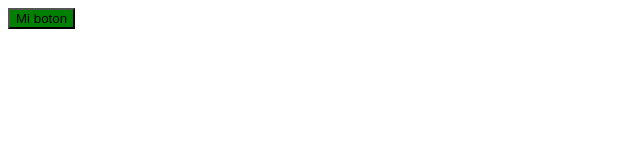
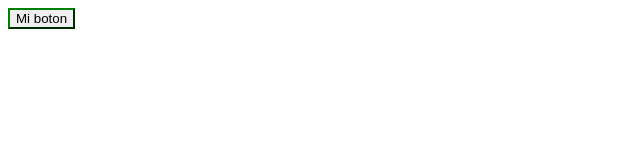
Before and after one commit to javind9/ProyectoAngularTutorial, an Angular app: page / in a window 1280 px wide. Shown: the top 160 px of the page, without its empty margins (0-640 px from the left). Built offline with nearby package versions, Linux system fonts and the light colour scheme.

Commit message:
style binding dependiendo de una variable; ?true, :false

```diff
--- a/src/app/app.component.ts
+++ b/src/app/app.component.ts
@@ -3,17 +3,13 @@ import { Component } from '@angular/core';
 @Component({
   selector: 'app-root',
   template: `
-  <button [class.activo] = "isActive">Mi boton</button>
+  <button [style.borderColor] = "isActive ? 'green' : 'white'">Mi boton</button>
   `,
   styles: [`
-    .activo{
-      background: green;
-    }
   `]
 })
 export class AppComponent {
 
-  imagenURL = "https://www.chiquipedia.com/images/dibujos-simpsons.jpg?phpMyAdmin=9ea091c51a5aa3cf876fb3cf0a5f7f3d"
   isActive = true;
 
 }
```
